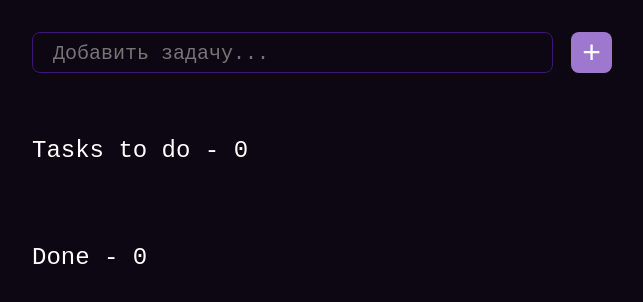
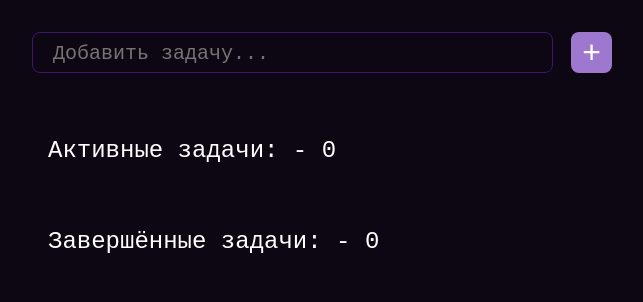
Before and after one commit to diplomatgmg/todo-list, a React (Create React App) app: page / in a window 1280 px wide. Shown: the top 302 px of the page, without its empty margins (318-961 px from the left). Built offline with nearby package versions, Linux system fonts and the light colour scheme.

Commit message:
Исправлен баг с перетаскиванием задач

```diff
--- a/src/components/Main/Main.tsx
+++ b/src/components/Main/Main.tsx
@@ -5,8 +5,7 @@ import './style.css'
 const Main = (): ReactElement => {
   return (
     <main className="main">
-      <TaskList forIsCompleted={false}/>
-      <TaskList forIsCompleted={true}/>
+      <TaskList/>
     </main>
   )
 }
--- /dev/null
+++ b/src/components/TaskCount/TaskCount.tsx
@@ -0,0 +1,17 @@
+import React, { type FC, type ReactElement } from 'react'
+import './style.css'
+
+interface TaskCountProps {
+  title: string
+  count: number
+}
+
+const TaskCount: FC<TaskCountProps> = ({ title, count }): ReactElement => {
+  return (
+    <p className="tasks-list__count">
+      {title} - {count}
+    </p>
+  )
+}
+
+export default TaskCount
--- /dev/null
+++ b/src/components/TaskCount/style.css
@@ -0,0 +1,11 @@
+.tasks-list__count {
+  margin-bottom: 16px;
+  margin-left: 16px;
+  font-size: 24px;
+  color: #fff;
+}
+.tasks-list__count:last-of-type {
+  margin-top: 64px;
+}
+
+/*# sourceMappingURL=style.css.map */
--- /dev/null
+++ b/src/components/TaskCount/style.sass
@@ -0,0 +1,10 @@
+.tasks-list__count
+  margin:
+    bottom: 16px
+    left: 16px
+
+  font-size: 24px
+  color: #fff
+
+  &:last-of-type
+    margin-top: 64px
--- /dev/null
+++ b/src/components/TaskItem/DragAndDropTaskItem.tsx
@@ -0,0 +1,23 @@
+import React, { type FC, type ReactElement } from 'react'
+import { Draggable } from 'react-beautiful-dnd'
+import TaskItem from './TaskItem'
+import { type Task } from '../../types'
+
+interface DragAndDropTaskItemProps {
+  task: Task
+  index: number
+}
+
+const DragAndDropTaskItem: FC<DragAndDropTaskItemProps> = ({ task, index }): ReactElement => {
+  return (
+    <Draggable key={task.id} draggableId={task.id} index={index}>
+      {(provided) => (
+        <div ref={provided.innerRef} {...provided.draggableProps} {...provided.dragHandleProps}>
+          <TaskItem task={task} />
+        </div>
+      )}
+    </Draggable>
+  )
+}
+
+export default DragAndDropTaskItem
--- a/src/components/TaskList/TaskList.tsx
+++ b/src/components/TaskList/TaskList.tsx
@@ -1,55 +1,71 @@
-import React, { type FC, type ReactElement } from 'react'
-import TaskItem from '../TaskItem/TaskItem'
+import React, { type ReactElement } from 'react'
 import './style.css'
 import { useAppDispatch, useAppSelector } from '../../redux/hooks'
-import { DragDropContext, Droppable, Draggable, type DropResult } from 'react-beautiful-dnd'
+import { DragDropContext, Droppable, type DropResult } from 'react-beautiful-dnd'
 import { changeTaskOrder } from '../../redux/taskSlice'
+import DragAndDropTaskItem from '../TaskItem/DragAndDropTaskItem'
+import { type Task } from '../../types'
 import _ from 'lodash'
+import TaskItem from '../TaskItem/TaskItem'
+import TaskCount from '../TaskCount/TaskCount'
 
-interface TaskListProps {
-  forIsCompleted: boolean
-}
-
-const TaskList: FC<TaskListProps> = ({ forIsCompleted }): ReactElement => {
+const TaskList = (): ReactElement => {
   const tasks = useAppSelector(state => state.tasks.tasks)
   const dispatch = useAppDispatch()
 
-  const filteredTasks = tasks.filter(task => task.isCompleted === forIsCompleted)
-
-  const taskCountName = forIsCompleted ? 'Done' : 'Tasks to do'
+  const activeTasks = tasks.filter(task => !task.isCompleted)
+  const completedTasks = tasks.filter(task => task.isCompleted)
 
   const handleDragEnd = (result: DropResult): void => {
     const { destination, source } = result
+
     if (_.isNil(destination) || destination.index === source.index) {
       return
     }
 
-    dispatch(changeTaskOrder({ startIndex: source.index, endIndex: destination.index }))
+    dispatch(changeTaskOrder({
+      startIndex: source.index,
+      endIndex: destination.index
+    }))
   }
 
+  const renderActiveTasks = (activeTasks: Task[]): ReactElement => {
     return (
-    <div className="tasks-list">
-      <p className="tasks-list__count">
-        {taskCountName} - {filteredTasks.length}
-      </p>
+      <>
+        <TaskCount title="Активные задачи:" count={activeTasks.length} />
         <DragDropContext onDragEnd={handleDragEnd}>
           <Droppable droppableId="tasks">
             {(provided) => (
-            <ul className="tasks-list-list" {...provided.droppableProps} ref={provided.innerRef}>
-              {filteredTasks.map((task, index) => (
-                <Draggable key={task.id} draggableId={task.id} index={index}>
-                  {(provided) => (
-                    <div ref={provided.innerRef} {...provided.draggableProps} {...provided.dragHandleProps}>
-                      <TaskItem task={task} />
-                    </div>
-                  )}
-                </Draggable>
+              <ul {...provided.droppableProps} ref={provided.innerRef}>
+                {activeTasks.map((task, index) => (
+                  <DragAndDropTaskItem key={task.id} task={task} index={index} />
                 ))}
                 {provided.placeholder}
               </ul>
             )}
           </Droppable>
         </DragDropContext>
+      </>
+    )
+  }
+
+  const renderCompletedTasks = (completedTasks: Task[]): ReactElement => {
+    return (
+      <>
+        <TaskCount title="Завершённые задачи:" count={completedTasks.length} />
+        <ul>
+          {completedTasks.map((task) => (
+            <TaskItem key={task.id} task={task} />
+          ))}
+        </ul>
+      </>
+    )
+  }
+
+  return (
+    <div className="tasks-list">
+      {renderActiveTasks(activeTasks)}
+      {renderCompletedTasks(completedTasks)}
     </div>
   )
 }
--- a/src/components/TaskList/style.css
+++ b/src/components/TaskList/style.css
@@ -1,14 +1,5 @@
 .tasks-list {
   width: 100%;
 }
-.tasks-list:last-of-type {
-  margin-top: 64px;
-}
-
-.tasks-list__count {
-  margin-bottom: 16px;
-  font-size: 24px;
-  color: #fff;
-}
 
 /*# sourceMappingURL=style.css.map */
--- a/src/components/TaskList/style.sass
+++ b/src/components/TaskList/style.sass
@@ -1,11 +1,2 @@
 .tasks-list
   width: 100%
-
-  &:last-of-type
-    margin-top: 64px
-
-
-.tasks-list__count
-  margin-bottom: 16px
-  font-size: 24px
-  color: #fff
--- a/src/redux/reducers.ts
+++ b/src/redux/reducers.ts
@@ -18,6 +18,7 @@ export default {
     if (taskToToggle !== undefined) {
       taskToToggle.isCompleted = !taskToToggle.isCompleted
     }
+    state.tasks = _.orderBy(state.tasks, ['isCompleted'])
   },
 
   deleteTask (state: TaskState, action: PayloadAction<TaskId>) {
```
Also changed, not shown: 2 other files (tests, documents, lock files or other folders). Lines whose indentation alone changed are shown as unchanged.
